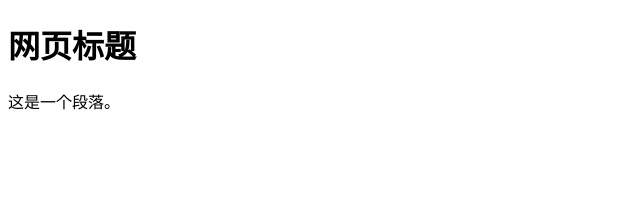
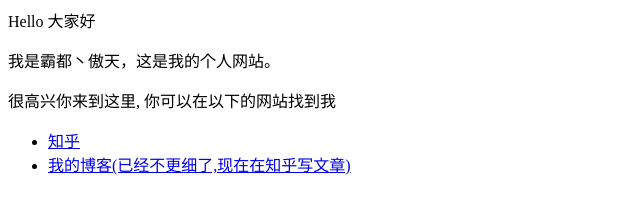
Before and after one commit to haohao101/haohao101.github.io, a plain HTML site: page index.html in a window 1280 px wide. Shown: the whole page, without its empty margins (0-640 px from the left). Drawn offline with Linux system fonts and the light colour scheme.

Commit message:
Update index.html

```diff
--- a/index.html
+++ b/index.html
@@ -1,10 +1,8 @@
-<!DOCTYPE html>
-<html>
-  <head>
-    <title>网页标题</title>
-  </head>
-  <body>
-    <h1>网页标题</h1>
-    <p>这是一个段落。</p>
-  </body>
-</html>
+<p>Hello 大家好</p>
+<p>我是霸都丶傲天，这是我的个人网站。 </p>
+<p>很高兴你来到这里, 你可以在以下的网站找到我</p>
+
+<ul>
+  <li> <a href="https://www.zhihu.com/people/AJLoveChina">知乎</a> </li>
+  <li> <a href="http://hejie.nigeerhuo.com">我的博客(已经不更细了,现在在知乎写文章)</a> </li>
+</ul>
```
